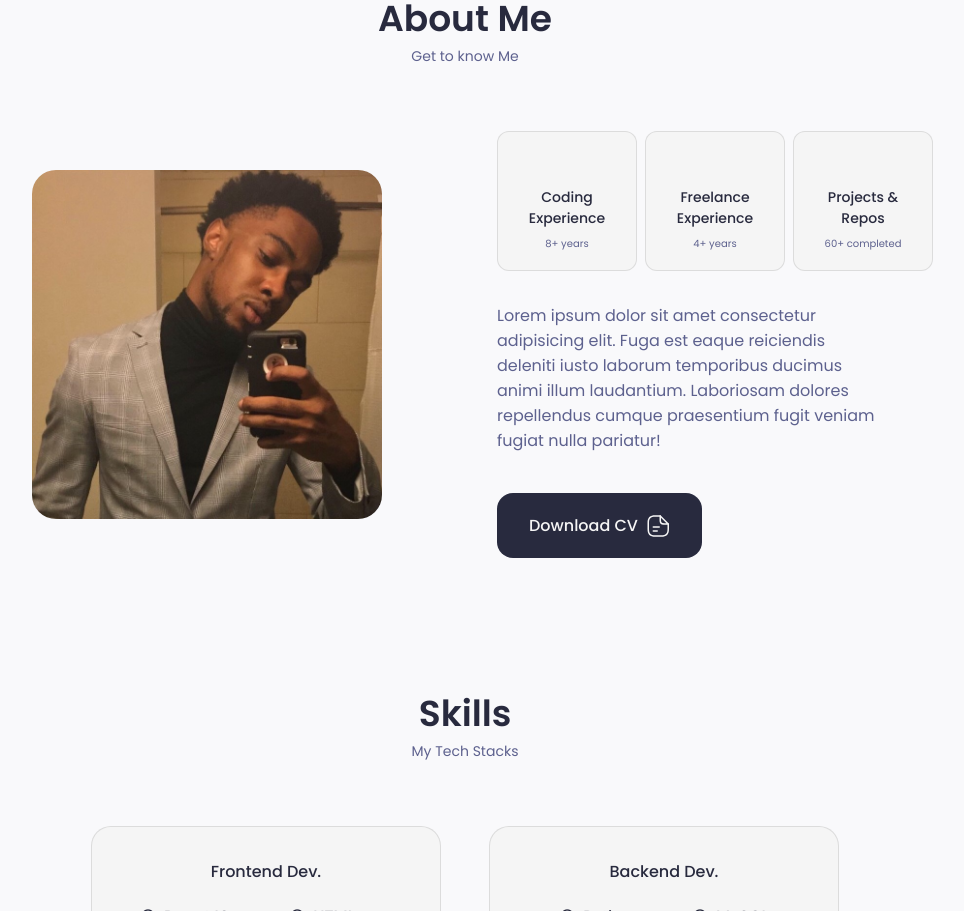
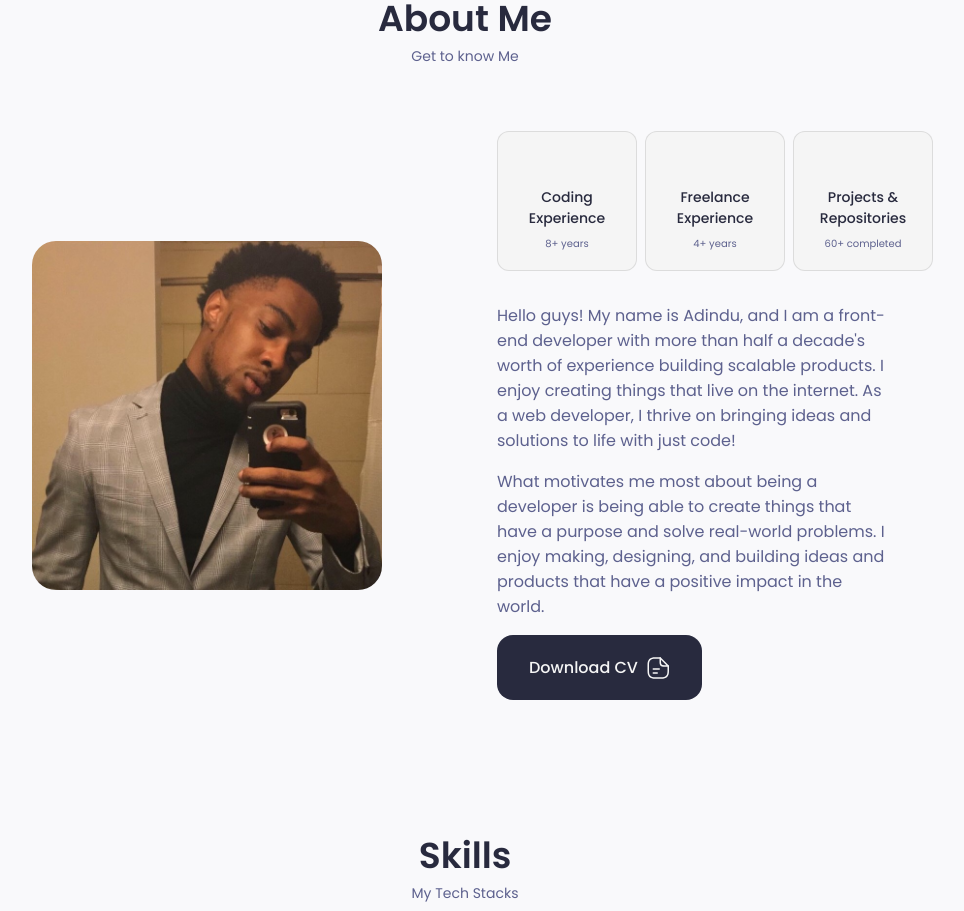
Before and after one commit to adinduokoro/Adi-Okoro, a React (Create React App) app: page / in a window 1280 px wide. Shown: the part 820-1731 px from the top of the page, without its empty margins (175-1139 px from the left). Built offline with nearby package versions, Linux system fonts and the light colour scheme; some icons are missing.

Commit message:
About
The about section is fully modified and updated.

```diff
--- a/src/components/about/About.jsx
+++ b/src/components/about/About.jsx
@@ -3,6 +3,7 @@ import "./about.css"
 import CV from '../../assets/AdinduOkoro-CV.pdf'
 import AboutImg from '../../assets/about.jpg'
 import Info from "./Info.jsx"
+import { aboutInfo } from './data'
 
 const About = () => {
   return (
@@ -16,9 +17,21 @@ const About = () => {
         <div className="about__data">
           <Info />
 
-          <p className="about__description">
-            Lorem ipsum dolor sit amet consectetur adipisicing elit. Fuga est eaque reiciendis deleniti iusto laborum temporibus ducimus animi illum laudantium. Laboriosam dolores repellendus cumque praesentium fugit veniam fugiat nulla pariatur!
-          </p>
+          {aboutInfo.map((data, index) => {
+            return(
+              <>
+                <p className="about__description" key={index}>
+                  {data.description1}
+                </p>
+                <p className="about__description" key={index}>
+                  {data.description2}
+                </p>
+
+              </>
+
+            )
+          })}
+
 
           <a href={CV} className="button button--flex"> Download CV
 
--- a/src/components/about/about.css
+++ b/src/components/about/about.css
@@ -41,7 +41,7 @@
 
 .about__description{
   padding: 0 4rem 0 0;
-  margin-bottom: var(--mb-2-5);
+  margin-bottom: 1rem !important;
 }
 
 /* BREAKPOINTS */
--- a/src/components/about/data.jsx
+++ b/src/components/about/data.jsx
@@ -11,9 +11,18 @@ export const cardBox =  [
   },
   {
     icon: "uil:github-alt",
-    title: "Projects & Repos",
+    title: "Projects & Repositories",
     subtitle: "60+ completed",
   },
 ]
 
-export default { cardBox }
+export const aboutInfo = [
+  {
+    description1: "Hello guys! My name is Adindu, and I am a front-end developer with more than half a decade's worth of experience building scalable products. I enjoy creating things that live on the internet. As a web developer, I thrive on bringing ideas and solutions to life with just code!"
+  },
+  {
+    description2: "What motivates me most about being a developer is being able to create things that have a purpose and solve real-world problems. I enjoy making, designing, and building ideas and products that have a positive impact in the world."
+  },
+]
+
+export default { cardBox , aboutInfo }
```
